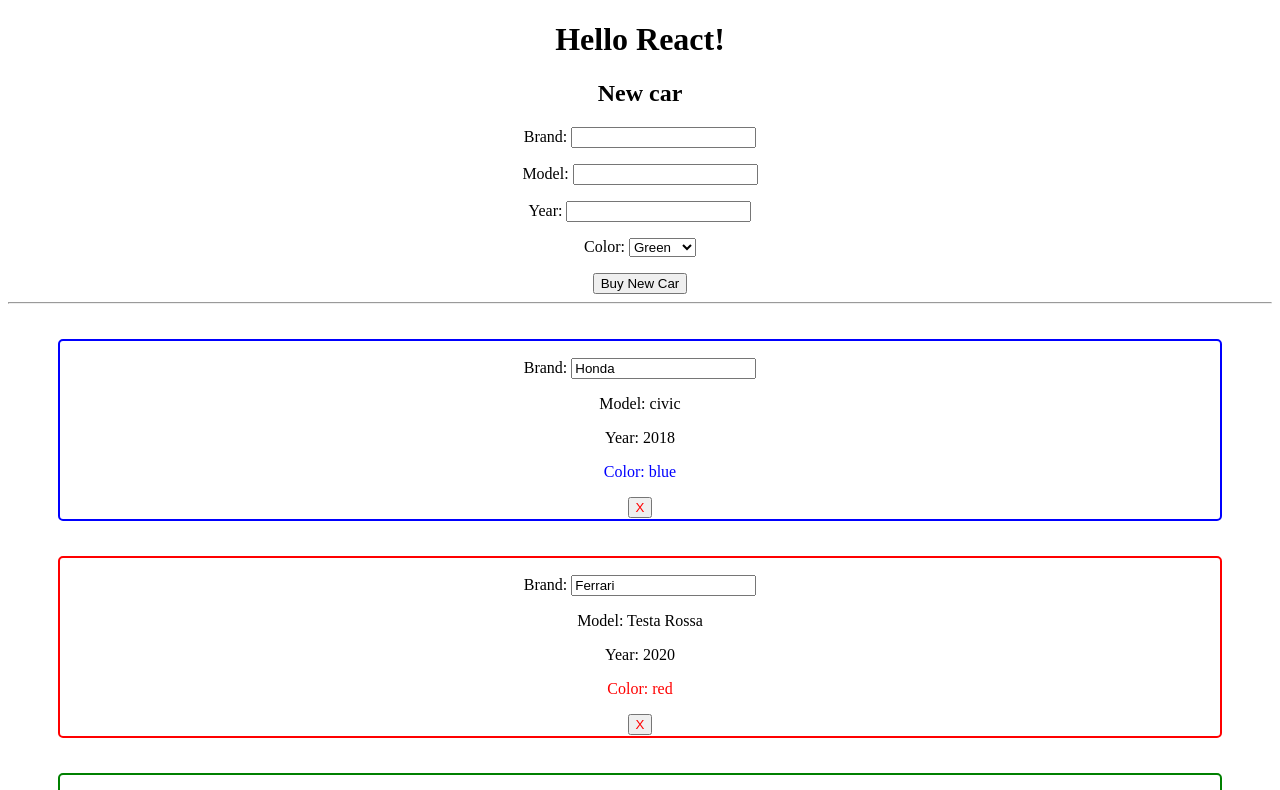
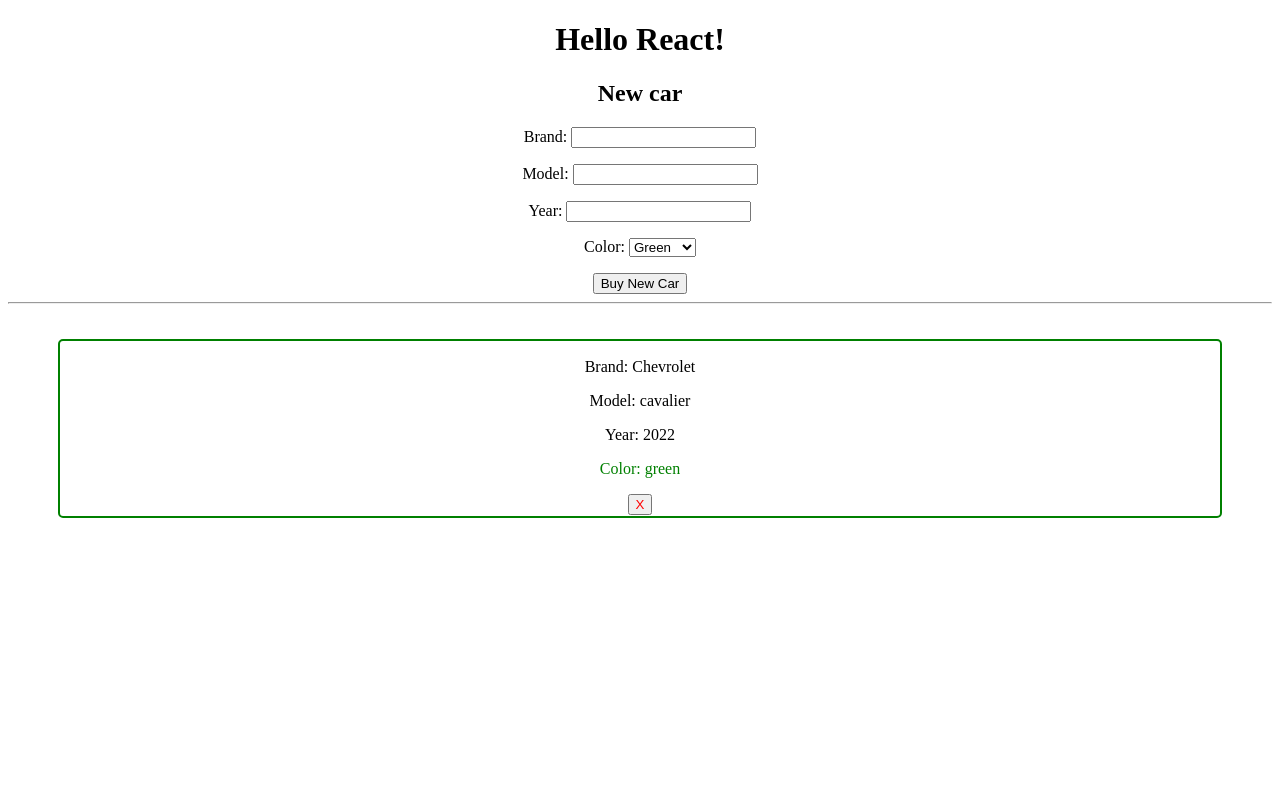
Before and after one commit to python290821/react-apps, a React (Create React App) app in the folder myapp/: page / in a window 1280 px wide. Shown: the top 790 px of the page. Built offline with nearby package versions, Linux system fonts and the light colour scheme.

Commit message:
upload all

```diff
--- a/myapp/src/components/Car.js
+++ b/myapp/src/components/Car.js
@@ -12,7 +12,7 @@ class Car extends Component {
         border: '2px solid ' + color , margin: '35px 50px' }
         return (
             <div key={id} style={css1}>
-              <p>Brand: <input type="text" value={brand} /></p>
+              <p>Brand: {brand} </p>
               <p>Model: {model}</p>
               <p>Year: {year}</p>
               <p style={{color}}>Color: {color}</p>
--- a/myapp/src/components/Garage.js
+++ b/myapp/src/components/Garage.js
@@ -7,7 +7,17 @@ class Garage extends Component {
     return (
       <div>
         {
-          this.props.cars.map(_car => <Car car={_car} key={_car.id} delete_car = {this.props.delete_car}/>)
+
+          this.props.cars.filter(_car => _car.year > 2020).
+              map(_car => <Car car={_car} key={_car.id} delete_car = {this.props.delete_car} />)
+          //this.props.cars.map((_car) => {
+          //if (_car.year > 2020)
+            //return (
+            // <Car car={_car} key={_car.id} delete_car={this.props.delete_car}></Car>
+            //);
+          //return null;
+
+          //_car.year > 2020 ? (<Car car={_car} key={_car.id} delete_car = {this.props.delete_car} />) : null
         }
       </div>
     );
```
